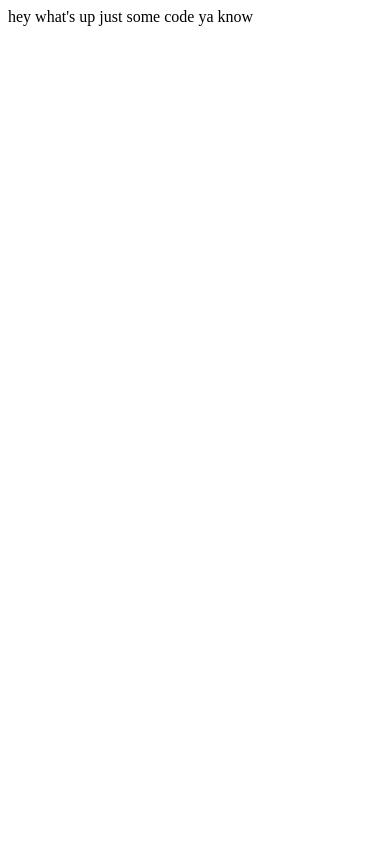
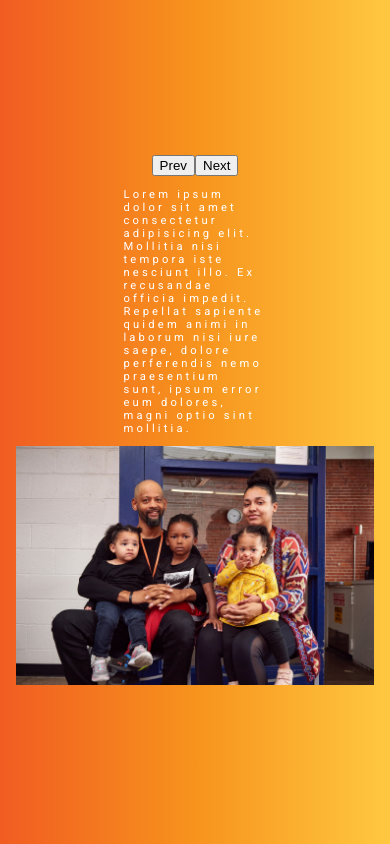
Before and after one commit to CoderAJ7470/responsive-slide-block, a React (Vite) app: page / in a window 390 px wide. Built offline with nearby package versions, Linux system fonts and the light colour scheme.

Commit message:
Inital layout (mobile first) with styles

```diff
--- a/index.html
+++ b/index.html
@@ -5,6 +5,10 @@
     <link rel="icon" type="image/svg+xml" href="/vite.svg" />
     <meta name="viewport" content="width=device-width, initial-scale=1.0" />
     <title>Responsive Slide Block</title>
+
+    <style>
+      @import url('https://fonts.googleapis.com/css2?family=Comic+Neue:ital,wght@0,300;0,400;0,700;1,300;1,400;1,700&family=Roboto:ital,wght@0,100;0,300;0,400;0,500;0,700;0,900;1,100;1,300;1,400;1,500;1,700;1,900&family=Source+Sans+3:ital,wght@0,200..900;1,200..900&display=swap');
+    </style>
   </head>
   <body>
     <div id="root"></div>
--- a/src/App.jsx
+++ b/src/App.jsx
@@ -1,5 +1,9 @@
+import SlideBlock from './pages/SlideBlock';
+
+import './styles/common.css';
+
 function App() {
-  return <div>hey what's up just some code ya know</div>;
+  return <SlideBlock />;
 }
 
 export default App;
--- /dev/null
+++ b/src/pages/SlideBlock.jsx
@@ -0,0 +1,33 @@
+import photo1 from '../assets/images/photo_1.jpg';
+// import photo2 from '../assets/images/photo_2.jpg';
+
+import '../styles/slideBlock.css';
+
+const SlideBlock = () => {
+  return (
+    <div className='slide-block-wrapper'>
+      <div className='slider-buttons-wrapper'>
+        <button className='slider-button' id='prevSlideButton'>
+          Prev
+        </button>
+        <button className='slider-button' id='nextSlideButton'>
+          Next
+        </button>
+      </div>
+      <div className='image-text'>
+        <p>
+          Lorem ipsum dolor sit amet consectetur adipisicing elit. Mollitia nisi
+          tempora iste nesciunt illo. Ex recusandae officia impedit. Repellat
+          sapiente quidem animi in laborum nisi iure saepe, dolore perferendis
+          nemo praesentium sunt, ipsum error eum dolores, magni optio sint
+          mollitia.
+        </p>
+      </div>
+      <div className='slider-wrapper'>
+        <img src={photo1} alt='test photo' />
+      </div>
+    </div>
+  );
+};
+
+export default SlideBlock;
--- /dev/null
+++ b/src/styles/common.css
@@ -0,0 +1,17 @@
+:root {
+  --deep-orange: #f15c22;
+  --light-orange: #f7931d;
+  --yellow: #ffc840;
+}
+
+body {
+  margin: 0;
+  padding: 0;
+  box-sizing: border-box;
+  background-image: linear-gradient(
+    to right,
+    var(--deep-orange),
+    var(--light-orange),
+    var(--yellow)
+  );
+}
--- /dev/null
+++ b/src/styles/slideBlock.css
@@ -0,0 +1,29 @@
+.slide-block-wrapper {
+  max-width: 1200px;
+  display: flex;
+  flex-direction: column;
+  justify-content: center;
+  align-items: center;
+  margin-left: 1rem;
+  margin-right: 1rem;
+  height: 100vh;
+}
+
+.image-text {
+  color: white;
+  width: 40%;
+  font-family: 'Roboto', sans-serif;
+  font-size: 0.7rem;
+  letter-spacing: 0.2rem;
+}
+
+.slider-wrapper img {
+  /* display: block; */
+  width: 100%;
+  /* object-fit: cover; */
+}
+
+/* Media queries */
+@media only screen and (min-width: 900px) {
+  /* change to desktop rules */
+}
```
Also changed, not shown: src/helpers/PhotoData.js (added, +15 -0 lines), src/assets/images/photo_1.jpg (added), src/assets/images/photo_2.jpg (added).
